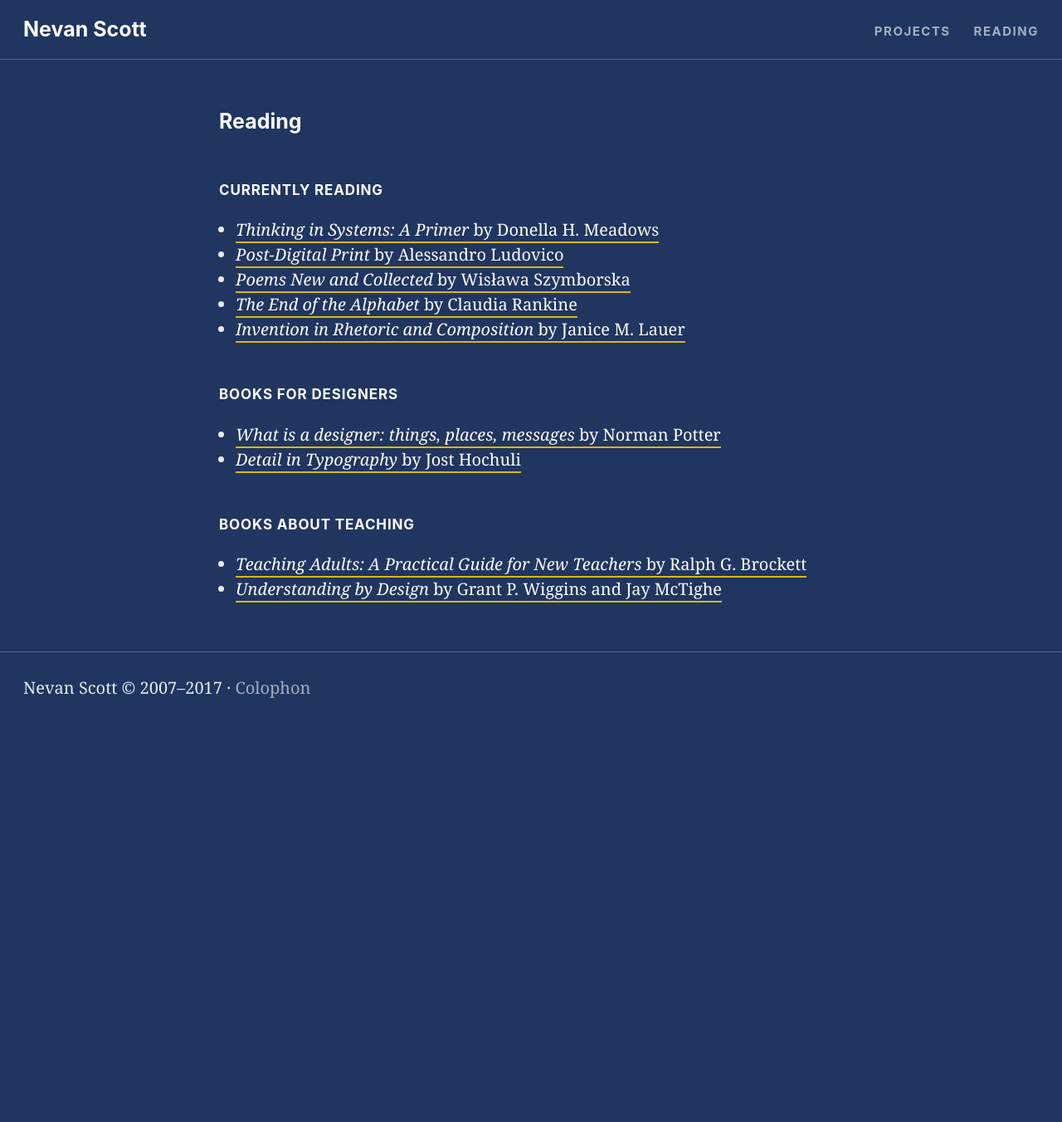
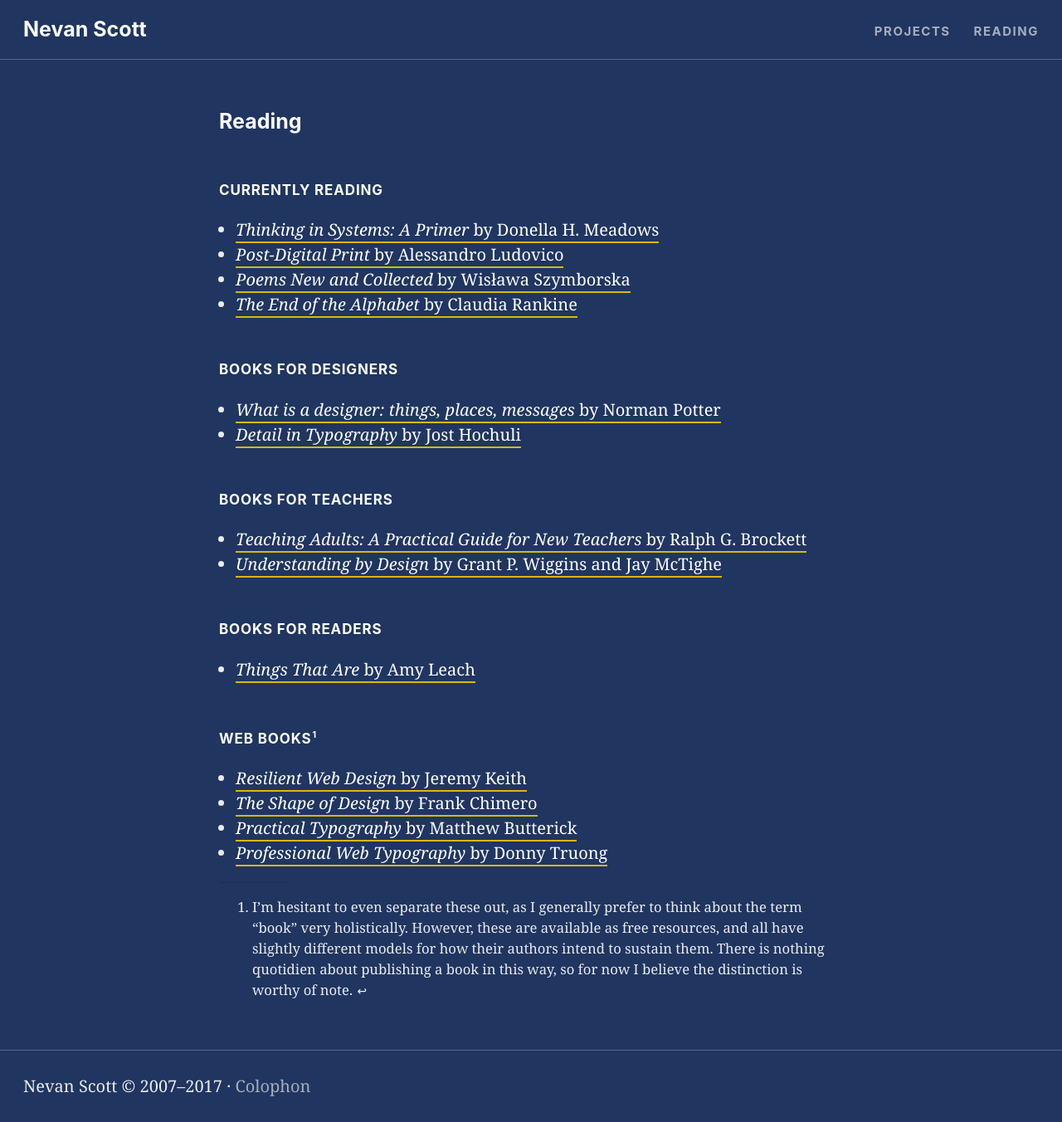
Before and after one commit to nevanscott/nevanscott.github.io, a Jekyll site: the page built from reading.md, in a window 1280 px wide. Shown: the whole page at 83% size. Built offline with Jekyll 4.4.1, drawn with Linux system fonts in a browser that asks for light colours; before the commit the page ends 900 px from its top, so only the background shows below that.

Commit message:
updates reading list

```diff
--- a/reading.md
+++ b/reading.md
@@ -48,7 +48,6 @@ Currently Reading
 * [<cite>Post-Digital Print</cite> by Alessandro Ludovico](http://postdigitalprint.org)
 * [<cite>Poems New and Collected</cite> by Wisława Szymborska](https://www.goodreads.com/book/show/10205.Poems_New_and_Collected)
 * [<cite>The End of the Alphabet</cite> by Claudia Rankine](https://www.goodreads.com/book/show/270904.The_End_of_the_Alphabet)
-* [<cite>Invention in Rhetoric and Composition</cite> by Janice M. Lauer](http://wac.colostate.edu/books/lauer_invention/)
 
 
 Books for Designers
@@ -58,8 +57,27 @@ Books for Designers
 * [<cite>Detail in Typography</cite> by Jost Hochuli](http://editions-b42.com/books/detail-typography/)
 
 
-Books about Teaching
---------------------
+Books for Teachers
+------------------
 
 * [<cite>Teaching Adults: A Practical Guide for New Teachers</cite> by Ralph G. Brockett](http://www.wiley.com/WileyCDA/WileyTitle/productCd-1118903412.html)
 * [<cite>Understanding by Design</cite> by Grant P. Wiggins and Jay McTighe](http://www.indiebound.org/book/9781416600350)
+
+
+Books for Readers
+-----------------
+
+* [<cite>Things That Are</cite> by Amy Leach](https://milkweed.org/book/things-that-are)
+
+
+Web Books[^webbooks]
+--------------------
+
+* [<cite>Resilient Web Design</cite> by Jeremy Keith](https://resilientwebdesign.com)
+* [<cite>The Shape of Design</cite> by Frank Chimero](http://shapeofdesignbook.com)
+* [<cite>Practical Typography</cite> by Matthew Butterick](http://practicaltypography.com)
+* [<cite>Professional Web Typography</cite> by Donny Truong](https://prowebtype.com)
+
+
+
+[^webbooks]: I'm hesitant to even separate these out, as I generally prefer to think about the term "book" very holistically. However, these are available as free resources, and all have slightly different models for how their authors intend to sustain them. There is nothing quotidien about publishing a book in this way, so for now I believe the distinction is worthy of note.
```
